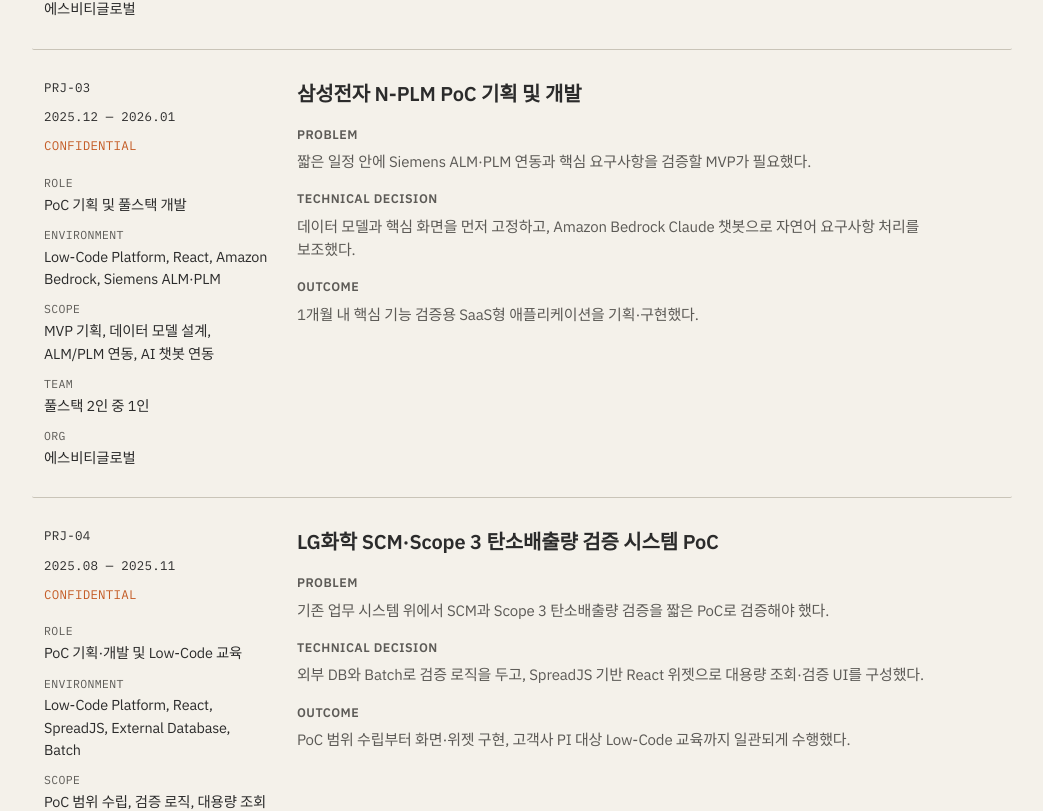
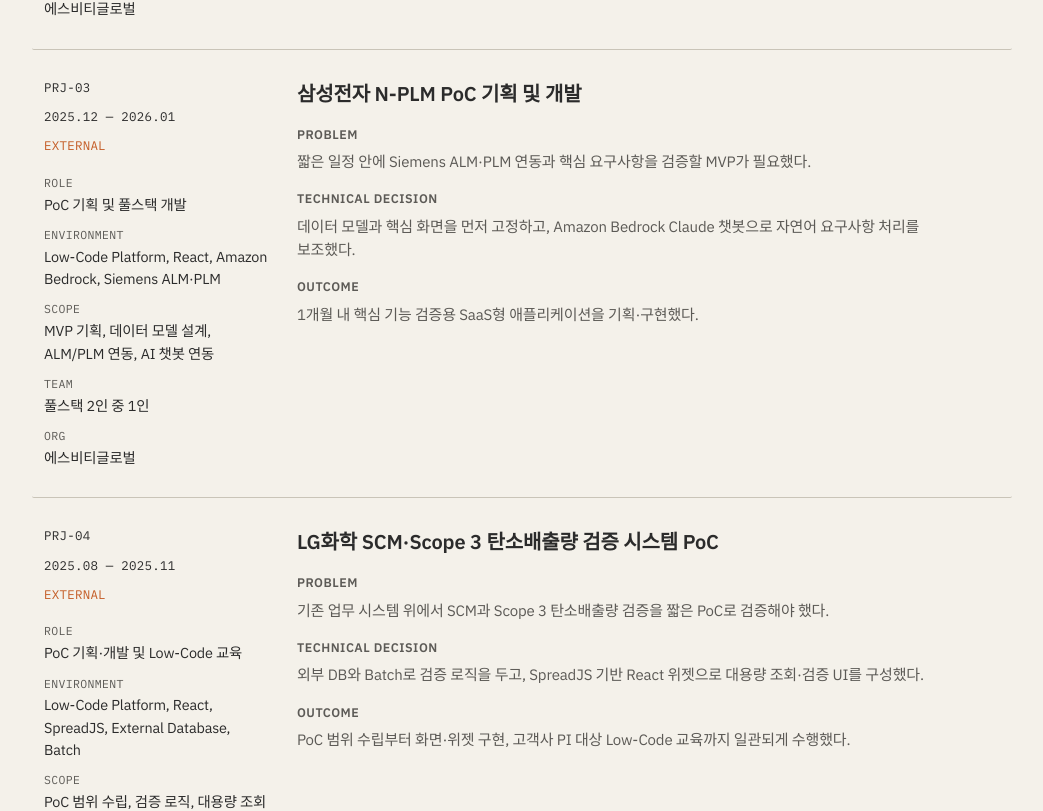
Before and after one commit to support-kang/support-kang, a React (Vite) app: page / in a window 1280 px wide. Shown: the part 1751-2562 px from the top of the page, without its empty margins (228-1271 px from the left). Built offline with nearby package versions, Linux system fonts and the light colour scheme; a web font is replaced by a local one.

Commit message:
fix: use only INTERNAL and EXTERNAL project statuses
Co-authored-by: Cursor <cursoragent@cursor.com>

```diff
--- a/src/data/portfolioData.js
+++ b/src/data/portfolioData.js
@@ -7,7 +7,7 @@ export const projectRecords = [
     stack: 'Salesforce, Apex, LWC, JavaScript, SOQL, SAP REST API, Queueable Apex',
     scope: '주문·가격·출하·할당 Hub 및 SAP 비동기 인터페이스 연동',
     team: '에스비티글로벌 / 담당',
-    status: 'OPERATIONAL',
+    status: 'EXTERNAL',
     company: '에스비티글로벌',
     problem:
       '주문·가격·출하·할당 업무가 화면과 SAP 사이에 분산되어, 승인된 변경만 운영 시스템으로 안전하게 반영되어야 했다.',
@@ -63,7 +63,7 @@ export const projectRecords = [
     stack: 'Low-Code Platform, React, Amazon Bedrock, Siemens ALM·PLM',
     scope: 'MVP 기획, 데이터 모델 설계, ALM/PLM 연동, AI 챗봇 연동',
     team: '풀스택 2인 중 1인',
-    status: 'CONFIDENTIAL',
+    status: 'EXTERNAL',
     company: '에스비티글로벌',
     problem:
       '짧은 일정 안에 Siemens ALM·PLM 연동과 핵심 요구사항을 검증할 MVP가 필요했다.',
@@ -80,7 +80,7 @@ export const projectRecords = [
     stack: 'Low-Code Platform, React, SpreadJS, External Database, Batch',
     scope: 'PoC 범위 수립, 검증 로직, 대용량 조회 화면, 위젯, 고객 교육',
     team: '1인',
-    status: 'CONFIDENTIAL',
+    status: 'EXTERNAL',
     company: '에스비티글로벌',
     problem:
       '기존 업무 시스템 위에서 SCM과 Scope 3 탄소배출량 검증을 짧은 PoC로 검증해야 했다.',
@@ -97,7 +97,7 @@ export const projectRecords = [
     stack: 'Java, React, TypeScript, ECharts, AG Grid, SFTP, SMTP',
     scope: '해석 데이터 자동화, 시각화, 파일 전송, 시스템 메일, Low-Code 위젯 통합',
     team: '풀스택 3인 중 1인',
-    status: 'CONFIDENTIAL',
+    status: 'EXTERNAL',
     company: '에스비티글로벌',
     problem:
       '열해석 데이터 관리·분석이 수작업에 가깝고, 대용량 결과를 화면에서 다루기 어려웠다.',
@@ -114,7 +114,7 @@ export const projectRecords = [
     stack: 'Low-Code Platform, React',
     scope: '통합 관리 앱 기획, 데이터 모델 설계, Gantt Chart 컴포넌트',
     team: '1인',
-    status: 'CONFIDENTIAL',
+    status: 'EXTERNAL',
     company: '에스비티글로벌',
     problem:
       '제품개발 현황을 한곳에서 점검할 수 있는 통합 관리 형태가 필요했다.',
@@ -148,7 +148,7 @@ export const projectRecords = [
     stack: 'React Native, TypeScript, Recoil, AWS Cognito, Mendix',
     scope: '고객용·시설용 앱 핵심 화면, 인증·결제 연동, 스토어 배포',
     team: 'BE 2 / FE 2 중 1인',
-    status: 'ARCHIVED',
+    status: 'EXTERNAL',
     company: '디엑스티',
     problem:
       '고객과 시설 운영자가 서로 다른 앱에서 인증·결제·이용권 관리 흐름을 안정적으로 써야 했다.',
@@ -165,7 +165,7 @@ export const projectRecords = [
     stack: 'React, React Native, TypeScript, Fabric.js, AWS',
     scope: '담당 기능 구현 보조, 간단한 리팩터링, PoC 화면 지원',
     team: '스콥 / 인턴',
-    status: 'ARCHIVED',
+    status: 'EXTERNAL',
     company: '스콥',
     problem:
       '인턴으로 배정된 화면·기능 일부를 구현하고 기존 코드를 따라가며 정리할 필요가 있었다.',
```
